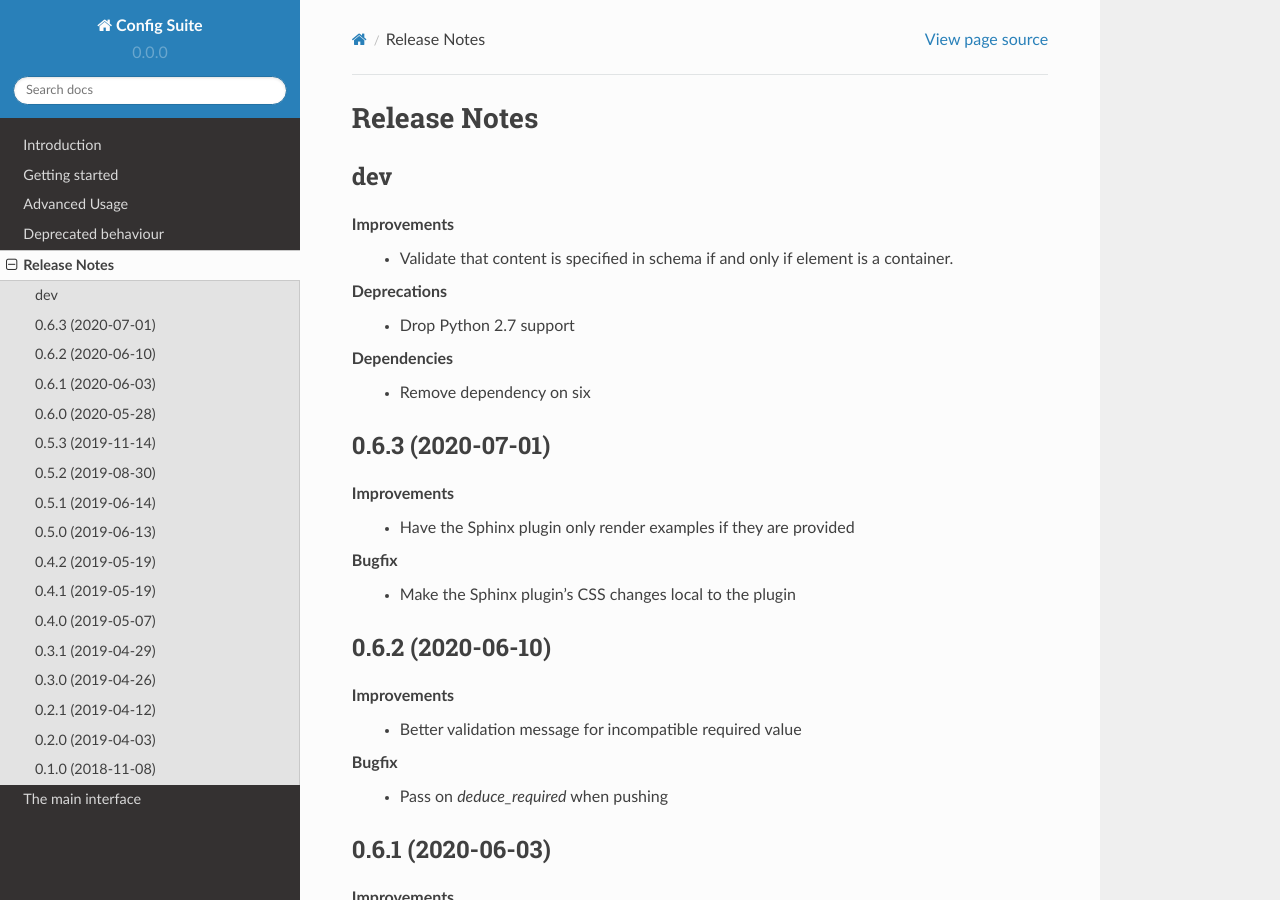
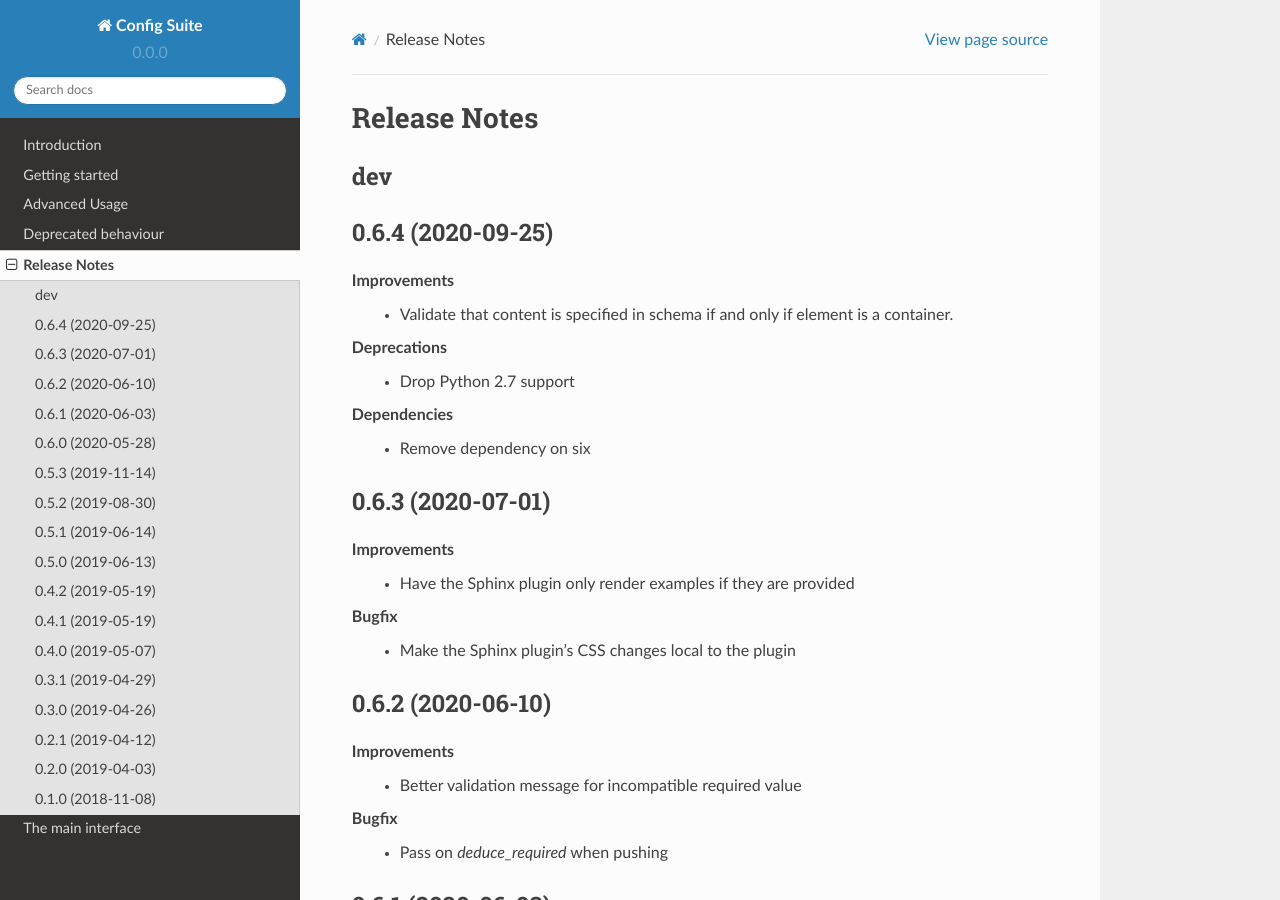
Before and after one commit to equinor/configsuite, a Sphinx documentation site: the page built from docs/source/release_notes.rst, in a window 1280 px wide and 900 px high. Built offline with Sphinx 7.4.7 and the Read the Docs theme 2.0.0, drawn with Linux system fonts in a browser that asks for light colours; the version number is read from the project's files by our own code.

Commit message:
Prepare 0.6.4 release notes

```diff
--- a/docs/source/release_notes.rst
+++ b/docs/source/release_notes.rst
@@ -12,6 +12,9 @@ Release Notes
 
 dev
 ---
+
+0.6.4 (2020-09-25)
+------------------
 
 **Improvements**
  - Validate that content is specified in schema if and only if element is a container.
```
